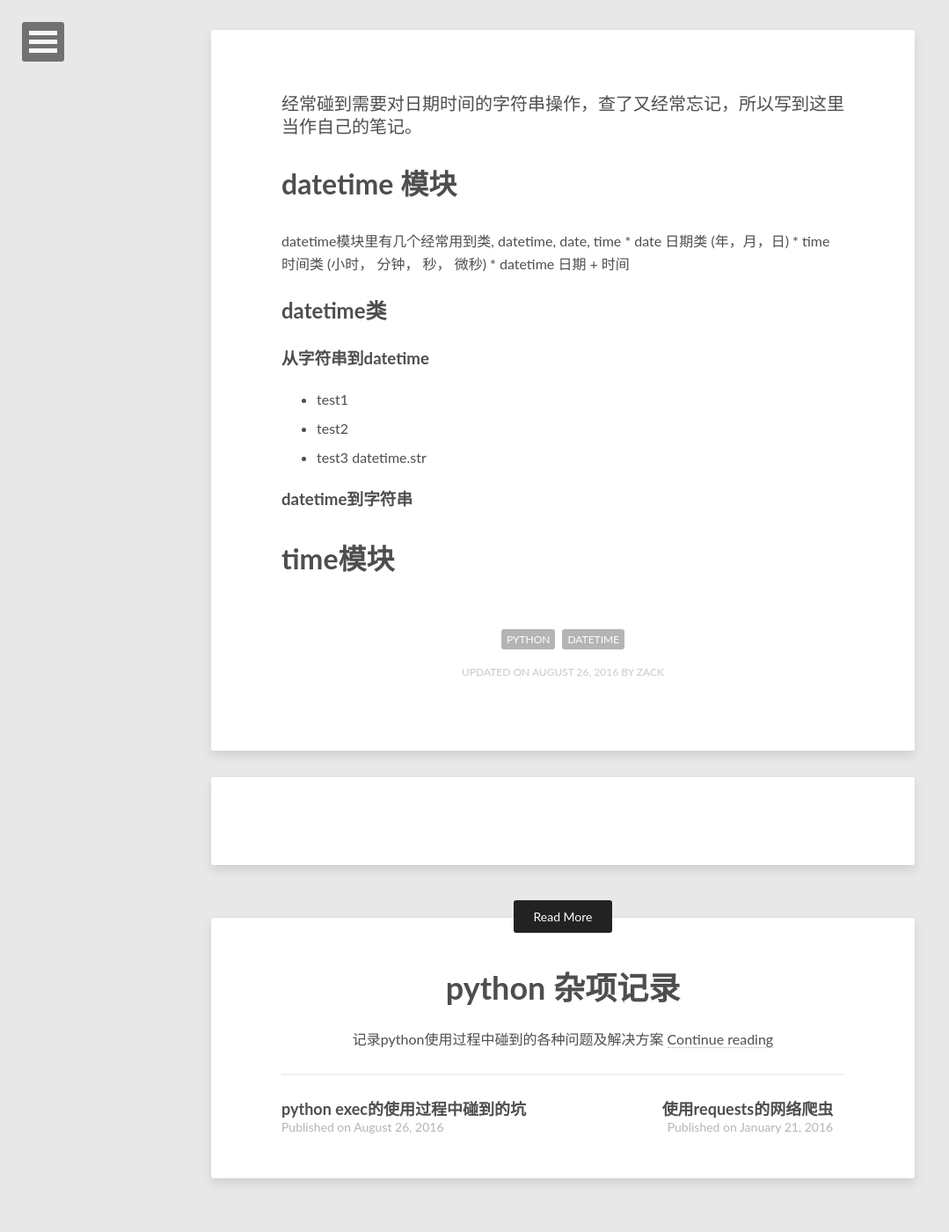
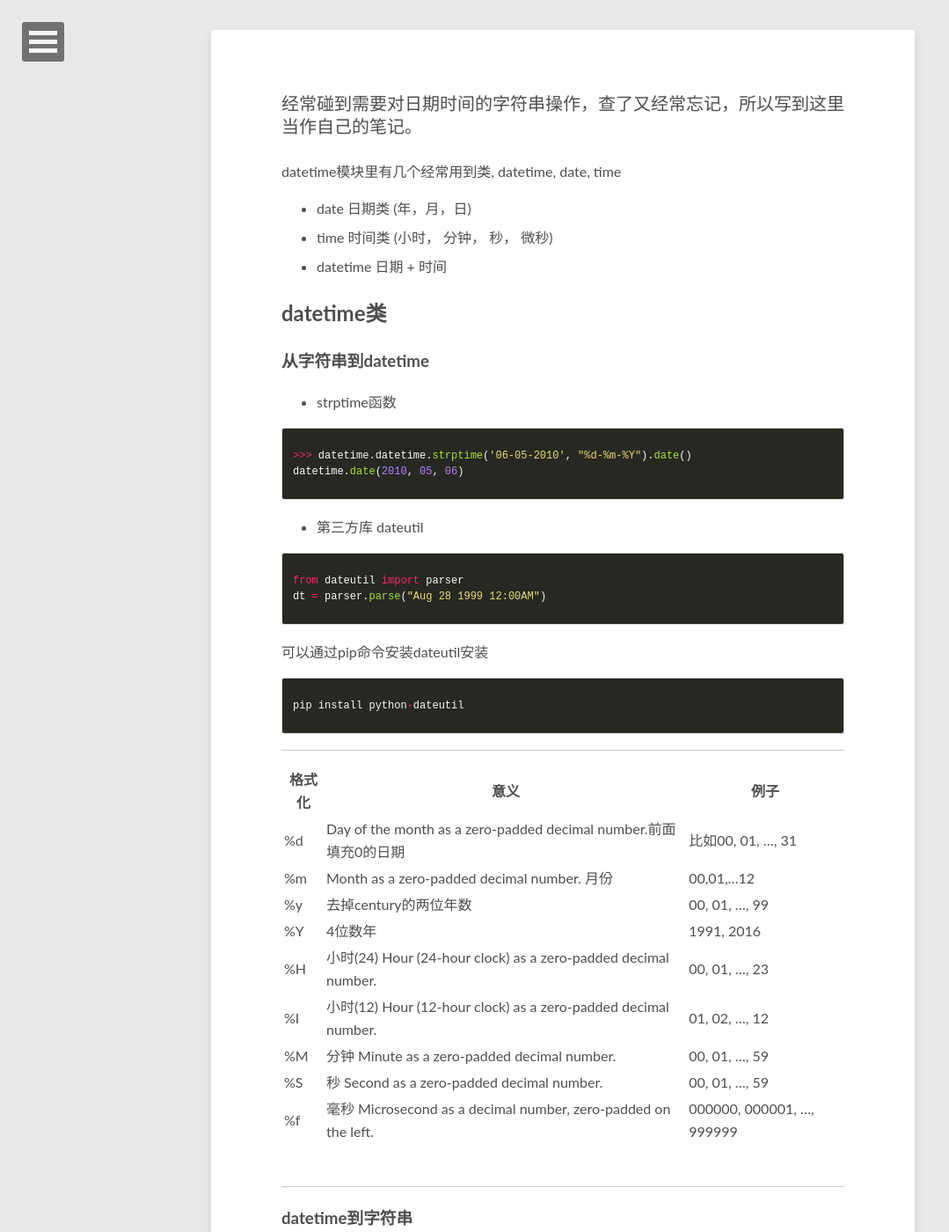
Before and after one commit to ZackZK/ZackZK.github.io, a Jekyll site: the page built from _posts/2016-08-26-python-datetime-string-operation.md, in a window 1280 px wide and 1400 px high, scrolled down 207 px. Shown: the whole window at 88% size, without its empty margins (0-1079 px from the left). Built offline with Jekyll 4.4.1, drawn with Linux system fonts in a browser that asks for light colours; comment, search, counter and statistics services are not loaded; some of the changed text lies outside the part shown.

Commit message:
python 时间处理

```diff
--- a/_posts/2016-08-26-python-datetime-string-operation.md
+++ b/_posts/2016-08-26-python-datetime-string-operation.md
@@ -1,6 +1,6 @@
 ---
 layout: post
-title: python datetime类型操作
+title: python 时间类型操作
 description:
 modified: 2016-08-26
 tags: [ python, datetime ]
@@ -9,21 +9,71 @@ tags: [ python, datetime ]
 
 经常碰到需要对日期时间的字符串操作，查了又经常忘记，所以写到这里当作自己的笔记。
 
-# datetime 模块 #
+datetime模块里有几个经常用到类, datetime, date, time
 
-datetime模块里有几个经常用到类, datetime, date, time
-    * date 日期类 (年，月，日)
-    * time 时间类 (小时， 分钟， 秒， 微秒)
-    * datetime 日期 + 时间
++ date 日期类 (年，月，日)
++ time 时间类 (小时， 分钟， 秒， 微秒)
++ datetime 日期 + 时间
 
 ## datetime类 ##
 
 ### 从字符串到datetime ###
-* test1
-* test2
-* test3
-datetime.str
+* strptime函数
+{% highlight python %}
+
+>>> datetime.datetime.strptime('06-05-2010', "%d-%m-%Y").date()
+datetime.date(2010, 05, 06)
+
+{% endhighlight %}
+
+* 第三方库 dateutil
+{% highlight python %}
+
+from dateutil import parser
+dt = parser.parse("Aug 28 1999 12:00AM")
+
+{% endhighlight %}
+
+可以通过pip命令安装dateutil安装
+{% highlight python %}
+pip install python-dateutil
+{% endhighlight %}
+
+
+-------------------------------------------------------------------------------
+
+| 格式化 | 意义                                                             | 例子                        |
+|--------+------------------------------------------------------------------+-----------------------------|
+| %d     | Day of the month as a zero-padded decimal number.前面填充0的日期 | 比如00, 01, ..., 31         |
+| %m     | Month as a zero-padded decimal number. 月份                      | 00,01,...12                 |
+| %y     | 去掉century的两位年数                                            | 00, 01, ..., 99             |
+| %Y     | 4位数年                                                          | 1991, 2016                  |
+| %H     | 小时(24) Hour (24-hour clock) as a zero-padded decimal number.   | 00, 01, ..., 23             |
+| %I     | 小时(12) Hour (12-hour clock) as a zero-padded decimal number. | 01, 02, ..., 12             |
+| %M     | 分钟 Minute as a zero-padded decimal number.                   | 00, 01, ..., 59             |
+| %S     | 秒 Second as a zero-padded decimal number.                      | 00, 01, ..., 59             |
+| %f     | 毫秒 Microsecond as a decimal number, zero-padded on the left.   | 000000, 000001, ..., 999999 |
+|        |                                                                  |                             |
+
+-------------------------------------------------------------------------------
+
 
 ### datetime到字符串 ###
+* strftime 函数
+{% highlight python %}
+
+>>> a = datetime.datetime(2010, 12, 30)
+>>> a.strftime("%Y-%m-%d")
+'2010-12-30'
+
+{% endhighlight %}
+
+### 获取当前时间 ###
+{% highlight python %}
+
+>>> datetime.datetime.now()
+datetime.datetime(2016, 8, 29, 14, 55, 40, 684000)
+
+{% endhighlight %}
 
 # time模块 #
```
